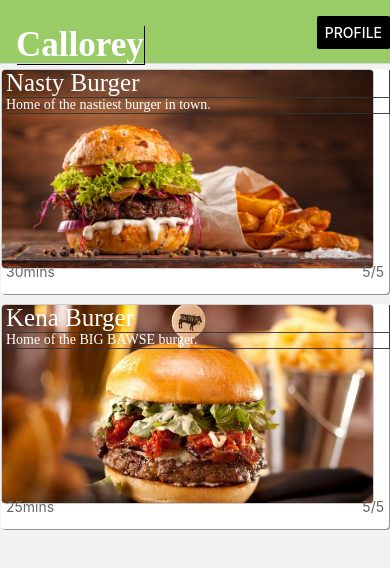
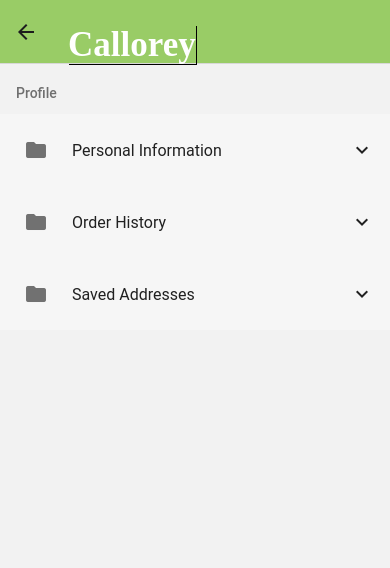
Before and after one commit to moeabdal/callorey, a React Native app: screen / in a window 390 px wide. Both pictures are taken after a click on the button "PROFILE". Shown: the top 568 px of the page. Built offline with nearby package versions, Linux system fonts and the light colour scheme.

Commit message:
Added accordian to profile component. Fixed profile navigation bug with react useNavigation().

```diff
--- a/App.js
+++ b/App.js
@@ -51,7 +51,7 @@
         component={Profile}
         options={{ title: 'Callorey' }}
         />
-      </Stack.Navigator>
+        </Stack.Navigator>
     </NavigationContainer>
   );
 }
--- a/Components/Authentication/Profile/Profile.js
+++ b/Components/Authentication/Profile/Profile.js
@@ -1,8 +1,38 @@
 import React from 'react';
+import { StyleSheet, Text, View, Button} from 'react-native';
+import { List } from 'react-native-paper';
 
 const Profile = () => {
+
     return (
-        <Text>Profile Page</Text>
+        <View>
+            <List.Section title="Profile">
+                <List.Accordion
+                    title="Personal Information"
+                    left={props => <List.Icon {...props} icon="folder" />}
+                    >
+                    <List.Item title="Name:" />
+                    <List.Item title="Contact number:" />
+                    <List.Item title="E-mail:" />
+                </List.Accordion>
+                <List.Accordion
+                    title="Order History"
+                    left={props => <List.Icon {...props} icon="folder" />}
+                    >
+                    <List.Item title="Order 1" />
+                    <List.Item title="Order 2" />
+                    <List.Item title="Order 3" />
+                </List.Accordion>
+                <List.Accordion
+                    title="Saved Addresses"
+                    left={props => <List.Icon {...props} icon="folder" />}
+                    >
+                    <List.Item title="Address 1" />
+                    <List.Item title="Address 2" />
+                    <List.Item title="Address 3" />
+                </List.Accordion>
+            </List.Section>
+        </View>
     )
 }
 
--- a/Components/Authentication/Profile/ProfileButton.js
+++ b/Components/Authentication/Profile/ProfileButton.js
@@ -1,13 +1,17 @@
 import React from 'react';
-import { StyleSheet, Text, View, Button, TouchableOpacity} from 'react-native';
+import { StyleSheet, Text, View, Button, TouchableOpacity, Alert} from 'react-native';
+import { useNavigation } from '@react-navigation/native';
 
 
-const ProfileButton = ({ navigation }) => {
+const ProfileButton = () => {
+    const navigation = useNavigation()
+    const handlePress = () => {navigation.navigate('ProfileScreen')}
     return (
-        <TouchableOpacity onPress={() => navigation.navigate('ProfileScreen')}>
+        <TouchableOpacity>
             <Button
                 title="Profile"
                 color="#000"
+                onPress={handlePress}
                 />
         </TouchableOpacity>
     )
--- a/Components/Menu/Menu.js
+++ b/Components/Menu/Menu.js
@@ -1,5 +1,5 @@
 import React from 'react';
-import { FlatList, StyleSheet, Text, View, ScrollView, Image } from 'react-native';
+import { FlatList, StyleSheet, Text, View, ScrollView, Image, SafeAreaView } from 'react-native';
 
 // Components
 import MenuItem from './MenuItem'
--- a/Components/Menu/MenuItem.js
+++ b/Components/Menu/MenuItem.js
@@ -52,7 +52,6 @@
 
 const MenuItem = (props) => {
     const menu = props.item.menu
-    console.log(menu)
     return (
         <View>
             <FlatList
@@ -70,7 +69,7 @@
                         </View>
                         <View style={styles.cardFooter}>
                             <View style={styles.contentContainer}>
-                            <Text style={styles.content}>{item.price}</Text>
+                                <Text style={styles.content}>{item.price}</Text>
                             </View>
                                 <Text style={styles.content}>{item.callories} kCal</Text>
                             </View>
--- a/package.json
+++ b/package.json
@@ -15,6 +15,7 @@
     "react": "16.13.1",
     "react-dom": "16.13.1",
     "react-native": "https://github.com/expo/react-native/archive/sdk-42.0.0.tar.gz",
+    "react-native-paper": "^4.9.2",
     "react-native-screens": "~3.4.0",
     "react-native-web": "~0.13.12"
   },
```
Also changed, not shown: 2 other files (tests, documents, lock files or other folders).
